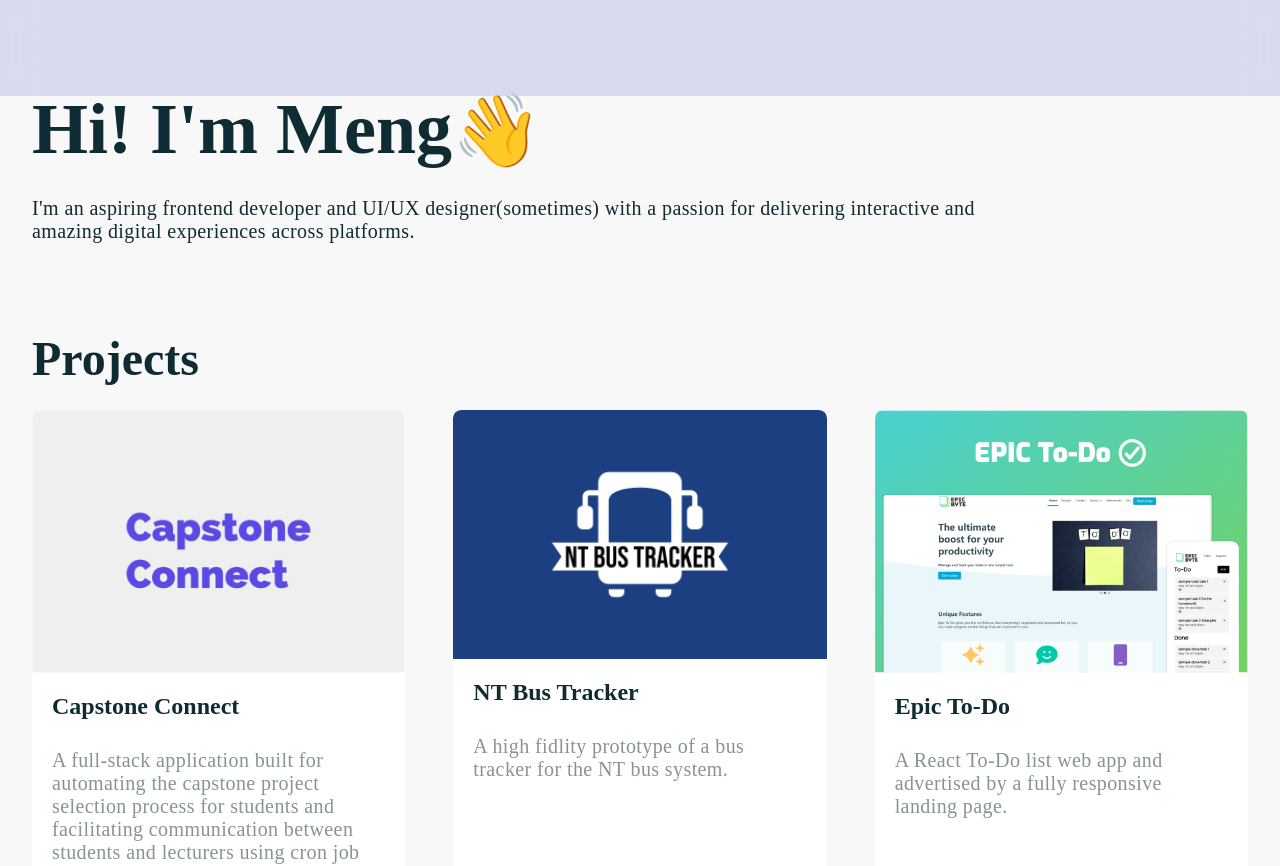
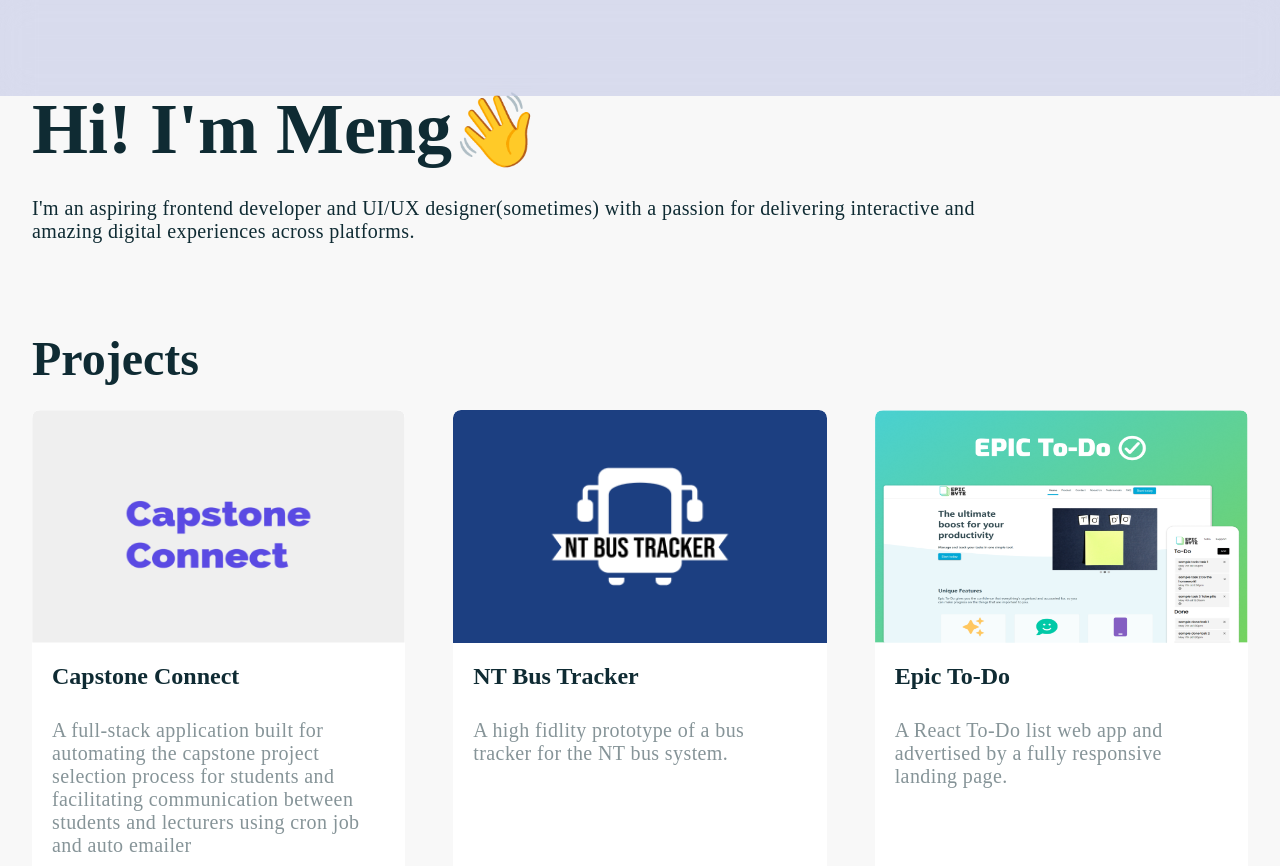
Before and after one commit to mong00x/portfolio, a Next.js app: page / in a window 1280 px wide. Shown: the top 866 px of the page. Built offline with nearby package versions, Linux system fonts and the light colour scheme.

Commit message:
fix uneven image ratio

```diff
--- a/pages/index.js
+++ b/pages/index.js
@@ -36,7 +36,7 @@ export default function Home() {
         src="https://unpkg.com/ionicons@5.5.2/dist/ionicons/ionicons.esm.js"
       ></script>
       <script
-        nomodule
+        noModule
         src="https://unpkg.com/ionicons@5.5.2/dist/ionicons/ionicons.js"
       ></script>
 
--- a/styles/Project.module.css
+++ b/styles/Project.module.css
@@ -13,7 +13,7 @@
 .project img {
   width: 100%;
   padding: auto;
-  height: auto;
+  aspect-ratio: 16/10;
   border-radius: calc(var(--border-radius) * 2) calc(var(--border-radius) * 2) 0
     0;
   transition: all 0.2s ease;
```
